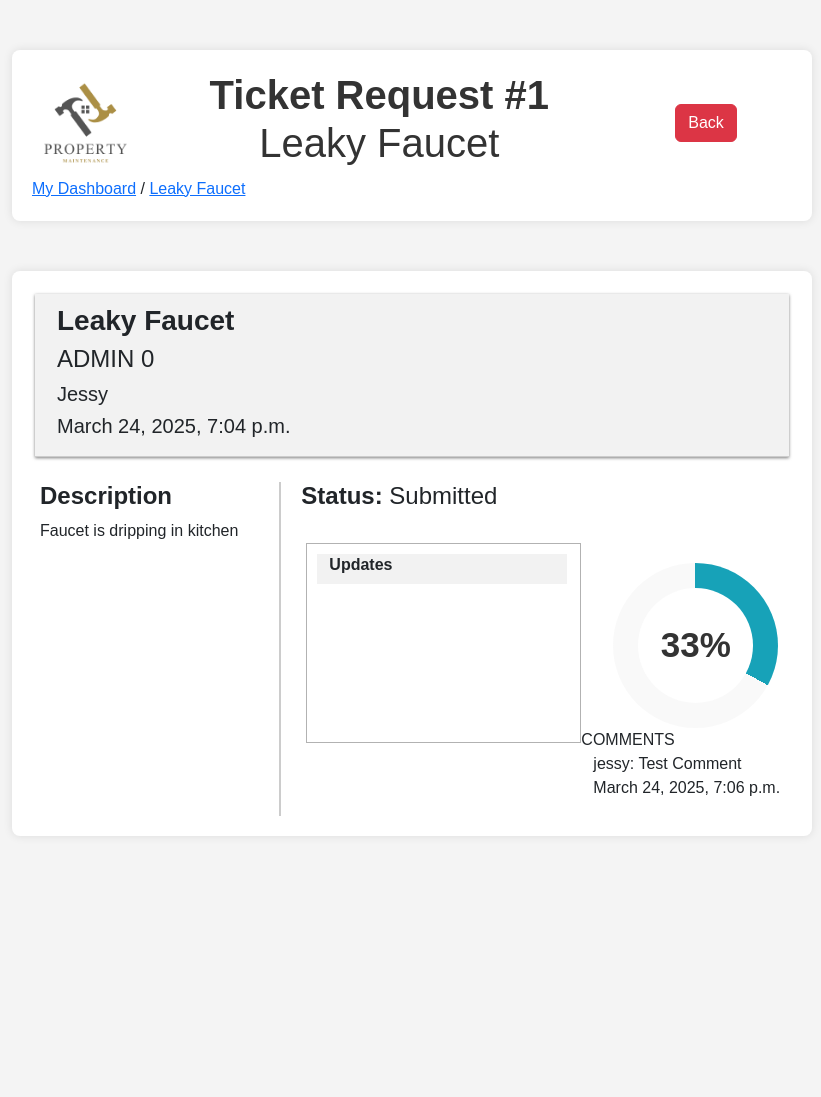
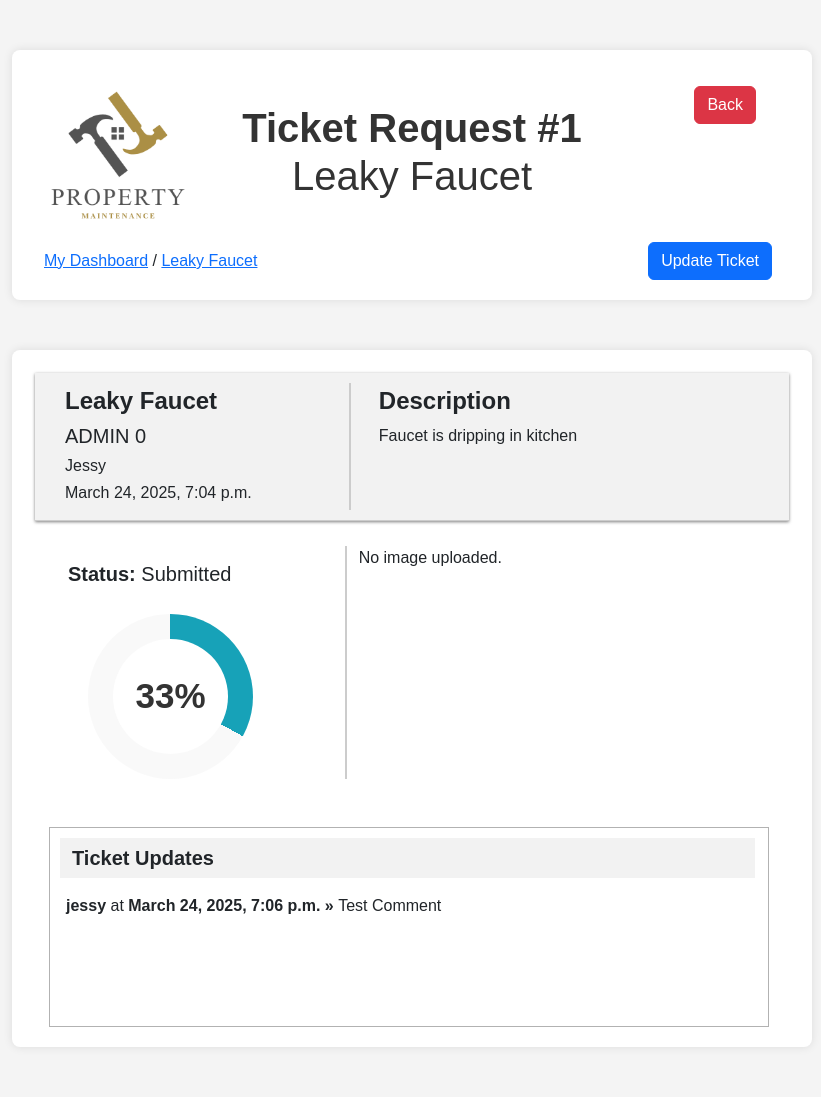
Before and after one commit to dmangames1941/Maintenance-Request-Ticketing-System, a Django app: page /1 in a window 1280 px wide. Shown: the whole page, without its empty margins (228-1049 px from the left). Before the commit the page ends 816 px from the top, so only its background shows below. Run offline with Django 5.2, Linux system fonts and the light colour scheme; a user stored in the database is signed in; data comes from the database, SQL or seed files in the repository; both versions use the stored data as it was after the commit; some libraries are stand-ins or nearby versions.

Commit message:
Tenant ticket view page updated with new layout still to do: update so underscore removed "in_progress" need to test with tickets containing images

```diff
--- a/maintReqTickSys/ticketsystem/templates/ticket_page.html
+++ b/maintReqTickSys/ticketsystem/templates/ticket_page.html
@@ -31,15 +31,15 @@
             border: 1px solid rgba(0, 0, 0, 0.3);
             margin-left: 5px;
             min-height: 200px;
-            width: 275px;
+            width: 720px;
             overflow-y: auto;
         }
         .updates-title-box {
             background-color: rgba(0, 0, 0, 0.05);
             margin-top: 10px;
             margin-left: 10px;
-            height: 30px;
-            width: 250px;
+            height: 40px;
+            width: 695px;
             display: flex;
             align-items: center;
         }
@@ -59,7 +59,7 @@
             background: conic-gradient(
                 {% if ticket.status == "submitted" %}
                     #17a2b8 0% 33%, #f9f9f9 33% 100%
-                {% elif ticket.status == "in progress" %}
+                {% elif ticket.status == "in_progress" %}
                     #ffc107 0% 66%, #f9f9f9 66% 100%
                 {% elif ticket.status == "complete" %}
                     #28a745 0% 100%, #f9f9f9 100% 100%
@@ -94,22 +94,29 @@
 <body>
 
     <div class="container">
-
+        <!--Logo & Ticket Header-->
         <div class="row">
-            <div class="col-sm-2 align-self-center mx-auto d-flex justify-content-center" >
+            <div class="col-3 align-self-center mx-auto d-flex justify-content-center" >
                 <img src="../../media/logo_light.png" class="img-fluid" alt="Property Maintenance">
             </div>
-            <div class="col-lg my-auto">
-                <h1><b>Ticket Request #{{ ticket.id }} </b><br>{{ ticket.title|title }}</h1> <!--Do we want to add the unique ticket ID?-->
+            <div class="col-6 my-auto text-center">
+                <h1><b>Ticket Request #{{ ticket.id }} </b><br>{{ ticket.title|title }}</h1>
             </div>
-            <div class="col-sm-3 my-auto text-center" >
+            <!--Add Comment Button-->
+            <div class="col align-top text-end pt-3 pe-5">
+                <div class="pb-5">
                     <a class="btn btn-danger" href="{% url 'tenant_dashboard' %}" role="button">Back</a>
                 </div>
             </div>
-        <div class="row">
-            <div class=col>
+
+        <div class="row ps-4">
+            <div class="col-7 text-start align-self-center">
                 <a href="{% url 'tenant_dashboard' %}">My Dashboard</a> /
                 <a href ="">{{ticket.title|title}}</a>
+            </div>
+            <div class="col-5 pe-2 text-end">
+                <a class="btn btn-primary" href="{% url 'update_ticket' %}" role="button">Update Ticket</a>
+            </div>
         </div>
         </div>
     </div>
@@ -117,60 +124,68 @@
     <!--Ticket Header-->
     <div class="container">
         <div class="row divider">
-            <div class="col-md-9">
-                <h3><b>{{ ticket.title|title }}</b></h3>
-                <h4>{{ ticket.submitter.userprofile.building_name }} {{ ticket.submitter.userprofile.apartment_number }}</h4>
-                <h5>{{ ticket.submitter|capfirst }}</h5>
-                <h5>{{ ticket.created_date }}</h5>
+            <div class="col-md-5 left-column pt-1">
+                <h4><b>{{ ticket.title|title }}</b></h4>
+                <h5>{{ ticket.submitter.userprofile.building_name }} {{ ticket.submitter.userprofile.apartment_number }}</h5>
+                <h6>{{ ticket.submitter|capfirst }}</h6>
+                <h6>{{ ticket.created_date }}</h6>
             </div>
-            <!--<div class="col-md-3 align-self-center update-button">
-                <button class="updates-button" onclick="updateStatus()">Update Status</button>
-            </div> -->
-        </div>
-
-        <div class="row">
-            <!--Ticket Description (Left Side)-->
-            <div class="col-md-4 left-column">
+            <div class="col">
+                <div class="col-lg-12 ps-3 pt-1">
                     <h4><b>Description</b></h4>
                     <div class="description-body">
                         <p>{{ ticket.description }}</p>
                     </div>
                 </div>
-
-            <!--Ticket Status & Updates (Right Side)-->
-            <div class="col-md-8 right-column">
-                <div class="d-flex align-items-center">
-                    <h4><b>Status: </b>{{ ticket.status|title }}</h4>
-                </div><br>
-                <div class="row">
-                    <div class="col">
-                        <div class="row updates-content-box">
-                            <div class="updates-title-box">
-                                <h6><b>Updates</b></h6>
-                            </div>
-                            <!--To add admin comments-->
             </div>
         </div>
 
+        <div class="row">
+            <!--Ticket Status & Updates (Left Side)-->
+            <div class="col-5 left-column pt-3 ps-5">
+                <div class="d-flex align-items-center">
+                    <h5><b>Status: </b>{{ ticket.status|title }}</h5>
+                </div>
+                <!--Progress Circle-->
                 <div class="col col-progress">
                     <div class="progress-circle">
                         <span>
                             {% if ticket.status == "submitted" %}
                                 33%
-                                {% elif ticket.status == "in progress" %}
+                            {% elif ticket.status == "in_progress" %}
                                 66%
                             {% elif ticket.status == "complete" %}
                                 100%
                             {% endif %}
                         </span>
                     </div>
+                </div>
+            </div>
+            <!--Images (Right Side)-->
+            <div class="col">
+                {% if ticket.uploaded_image %}
+                <img src="{{ ticket.image.url }}" alt="Ticket Image" style="max-width: 300px;">
+                {% else %}
+                <p>No image uploaded.</p>
+                {% endif %}
+            </div>
 
+            <!--Bottom of Page: Admin Updates/Comments-->
+            <div class="row pt-5 ps-4">
+                <div class="col">
+                    <div class="updates-content-box">
+                        <div class="updates-title-box">
                             <div class="row">
-                        COMMENTS<br>
+                                <div class="text-center ps-4 fs-5">
+                                    <a><b>Ticket Updates</b></a>
+                                </div>
+
+                            </div>
+                        </div>
+                        <div class="row p-3">
                             {% for comment in comments %}
-                            <p>{{ comment.user }}: {{ comment.content }} {{ comment.created_date }}</p>
+                            <p><strong>{{ comment.user }}</strong> at <strong>{{ comment.created_date }} &#187; </strong>{{ comment.content }} </p>
                             {% endfor %}
-
                         </div>
                         </div>
                     </div>
```
Also changed, not shown: maintReqTickSys/db.sqlite3, maintReqTickSys/media/ticket_images/Broken_closet_door.jpg (added). Lines whose indentation alone changed are shown as unchanged.
